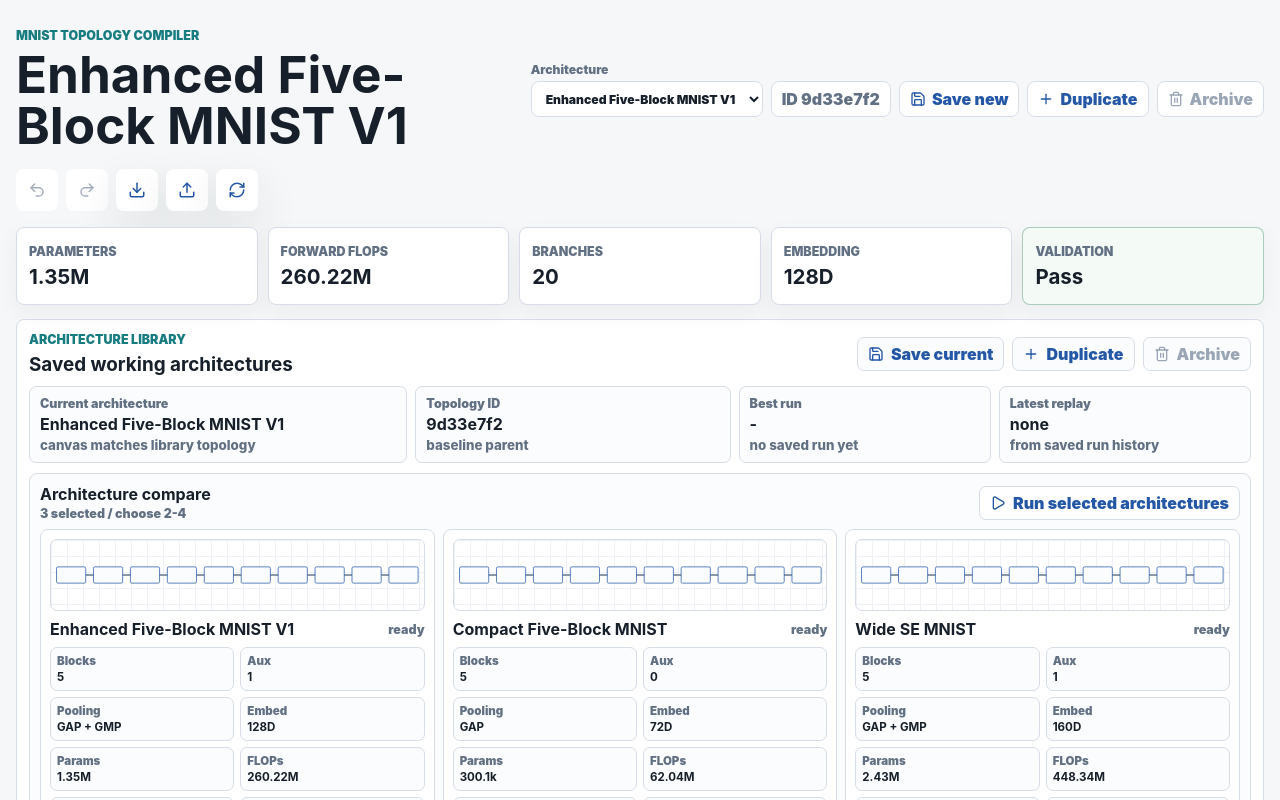
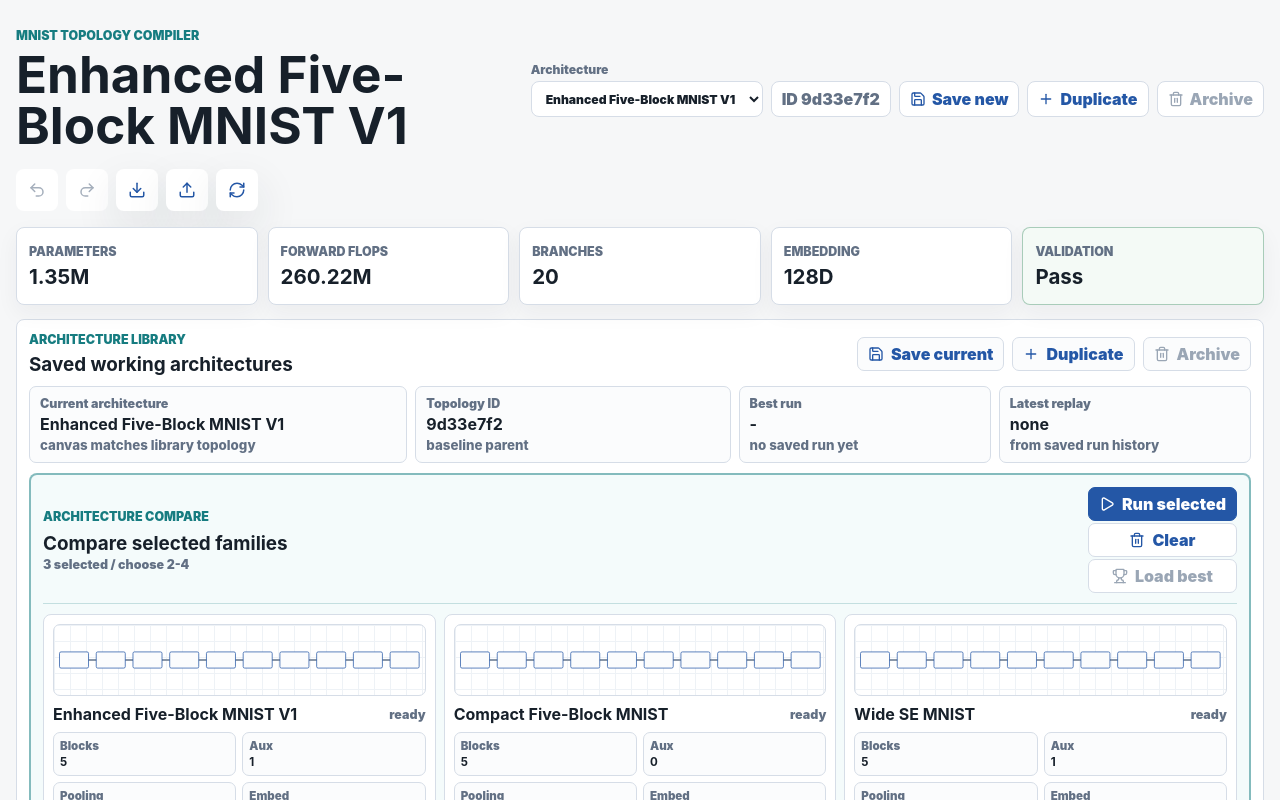
Before and after one commit to expert10000/mnist-editor, a Next.js app: page / in a window 1280 px wide. Shown: the top 800 px of the page. Built offline with nearby package versions, Linux system fonts and the light colour scheme.

Commit message:
Clarify architecture compare controls

```diff
--- a/src/app/globals.css
+++ b/src/app/globals.css
@@ -314,18 +314,20 @@ h1 {
 
 .architectureComparePanel {
   display: grid;
-  gap: 8px;
-  padding: 10px;
-  border: 1px solid var(--line);
+  gap: 10px;
+  padding: 12px;
+  border: 2px solid rgba(22, 124, 128, 0.5);
   border-radius: 8px;
-  background: #fbfcfd;
+  background: #f4fbfb;
 }
 
 .architectureCompareHeader {
   display: flex;
   align-items: center;
   justify-content: space-between;
-  gap: 10px;
+  gap: 14px;
+  padding-bottom: 10px;
+  border-bottom: 1px solid rgba(22, 124, 128, 0.22);
 }
 
 .architectureCompareHeader div {
@@ -333,13 +335,24 @@ h1 {
   gap: 2px;
 }
 
+.architectureCompareHeader strong {
+  font-size: 1.18rem;
+}
+
 .architectureCompareHeader span {
   color: var(--muted);
   font-size: 0.78rem;
   font-weight: 900;
 }
 
-.architectureCompareHeader button,
+.architectureCompareActions {
+  display: flex;
+  flex-wrap: wrap;
+  justify-content: flex-end;
+  gap: 8px;
+}
+
+.architectureCompareActions button,
 .architectureCompareCard button {
   min-height: 34px;
   display: inline-flex;
@@ -355,10 +368,22 @@ h1 {
   font-weight: 900;
 }
 
-.architectureCompareHeader button:disabled,
+.architectureCompareActions button:first-child {
+  background: var(--blue);
+  border-color: var(--blue);
+  color: #fff;
+}
+
+.architectureCompareActions button:disabled,
 .architectureCompareCard button:disabled {
   color: #9aa6b5;
   cursor: wait;
+}
+
+.architectureCompareActions button:first-child:disabled {
+  background: #eef2f6;
+  border-color: var(--line);
+  color: #9aa6b5;
 }
 
 .architectureCompareGrid {
--- a/src/app/page.tsx
+++ b/src/app/page.tsx
@@ -1772,6 +1772,15 @@ function ArchitectureLibraryPanel({
         busy={compareBusy}
         onRun={onRunCompare}
         onLoad={onLoad}
+        onClear={() => {
+          compareIds.forEach((id) => onToggleCompare(id));
+        }}
+        onLoadBest={() => {
+          const best = bestArchitectureComparison(architectures, runHistory, compareResults);
+          if (best) {
+            onLoad(best.id);
+          }
+        }}
       />
       <div className="architectureLibraryGrid">
         {architectures.map((architecture) => {
@@ -1834,6 +1843,8 @@ function ArchitectureComparePanel({
   busy,
   onRun,
   onLoad,
+  onClear,
+  onLoadBest,
 }: {
   architectures: ArchitectureSummary[];
   results: Record<string, ArchitectureCompareResult>;
@@ -1841,18 +1852,34 @@ function ArchitectureComparePanel({
   busy: boolean;
   onRun: () => void;
   onLoad: (id: string) => void;
+  onClear: () => void;
+  onLoadBest: () => void;
 }) {
+  const bestArchitecture = bestArchitectureComparison(architectures, runHistory, results);
   return (
     <div className="architectureComparePanel">
       <div className="architectureCompareHeader">
         <div>
-          <strong>Architecture compare</strong>
-          <span>{architectures.length} selected / choose 2-4</span>
+          <p className="eyebrow">Architecture compare</p>
+          <strong>Compare selected families</strong>
+          <span>
+            {architectures.length} selected / choose 2-4{bestArchitecture ? ` / best ${bestArchitecture.name}` : ""}
+          </span>
         </div>
-        <button type="button" onClick={onRun} disabled={busy || architectures.length < 2}>
-          {busy ? <LoaderCircle className="spin" size={16} /> : <Play size={16} />}
-          Run selected architectures
-        </button>
+        <div className="architectureCompareActions">
+          <button type="button" onClick={onRun} disabled={busy || architectures.length < 2}>
+            {busy ? <LoaderCircle className="spin" size={16} /> : <Play size={16} />}
+            Run selected
+          </button>
+          <button type="button" onClick={onClear} disabled={busy || architectures.length <= 2}>
+            <Trash2 size={16} />
+            Clear
+          </button>
+          <button type="button" onClick={onLoadBest} disabled={busy || !bestArchitecture}>
+            <Trophy size={16} />
+            Load best
+          </button>
+        </div>
       </div>
       <div className="architectureCompareGrid" style={{ "--compare-columns": Math.max(2, architectures.length) } as CSSProperties}>
         {architectures.map((architecture) => {
@@ -3693,6 +3720,17 @@ function architectureRunStats(architecture: ArchitectureSummary | undefined, run
   };
 }
 
+function bestArchitectureComparison(architectures: ArchitectureSummary[], runHistory: GeneratedRunSummary[], results: Record<string, ArchitectureCompareResult>) {
+  return architectures
+    .map((architecture) => {
+      const resultAccuracy = results[architecture.id]?.metrics?.best_accuracy ?? results[architecture.id]?.metrics?.test_accuracy;
+      const historyAccuracy = architectureRunStats(architecture, runHistory).bestAccuracy;
+      return { architecture, accuracy: resultAccuracy ?? historyAccuracy };
+    })
+    .filter((item): item is { architecture: ArchitectureSummary; accuracy: number } => typeof item.accuracy === "number" && Number.isFinite(item.accuracy))
+    .sort((left, right) => right.accuracy - left.accuracy)[0]?.architecture;
+}
+
 function latestReplayStatusForTopology(topologyId: string, runHistory: GeneratedRunSummary[]) {
   const replayRun = runHistory
     .filter((run) => (run.topologyId === topologyId || run.metrics.topology_id === topologyId) && run.metrics.replay_comparison)
```
